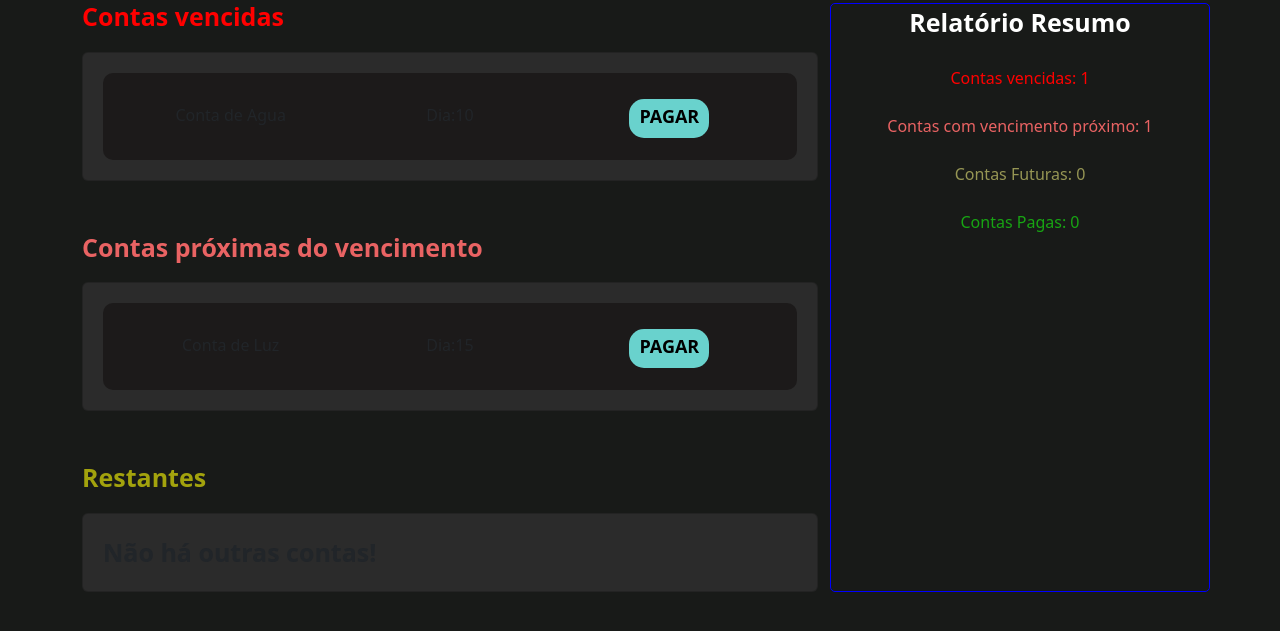
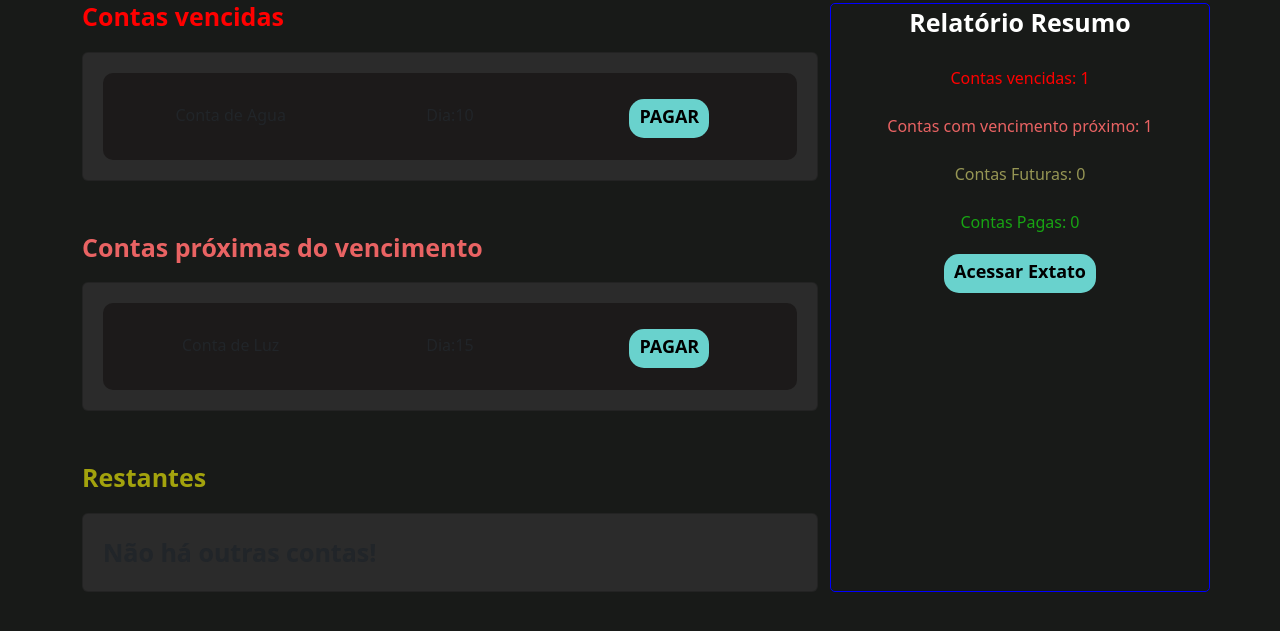
Before and after one commit to Maia1111/PSW_7.0_FINANCE_2023, a Django app: page /contas/ver_contas in a window 1280 px wide. Shown: the part 106-737 px from the top of the page. Run offline with Django 4.2, Linux system fonts and the light colour scheme; data comes from the database, SQL or seed files in the repository; both versions use the stored data as it was after the commit; data that the repository does not hold is empty.

Commit message:
Concluido o sistema

```diff
--- a/contas/templates/ver_contas.html
+++ b/contas/templates/ver_contas.html
@@ -127,12 +127,17 @@
                 <span style="color: #E96363;">Contas com vencimento próximo: {{total_proximas_vencimento}}</span> <br><br>
                 <span style="color: rgb(150, 150, 84);">Contas Futuras: {{total_outras_contas_pagar}}</span><br><br>
                 <span style="color: rgb(24, 165, 19);">Contas Pagas: {{total_contas_pagas}}</span><br><br>
+                <div class="col-md text-center">
+                    <a href="{% url 'view_extrato'%}" class="botao-principal" style="padding-top: 5px;;">Acessar Extato</a>
+                </div>
+
             </div>
-            </div>
+
+
 
 
         </div>
 
     </div>
-
+</div>
 {% endblock %}
--- a/perfil/templates/home.html
+++ b/perfil/templates/home.html
@@ -145,7 +145,7 @@
 
                     <hr class="hr-borda">
 
-                    <a href="#" class="botao-principal">Ver mais</a>
+                    <a href="{% url 'ver_contas'%}" class="botao-principal">Ver mais</a>
 
                 </div>
             </div>
```
Also changed, not shown: db.sqlite3.
